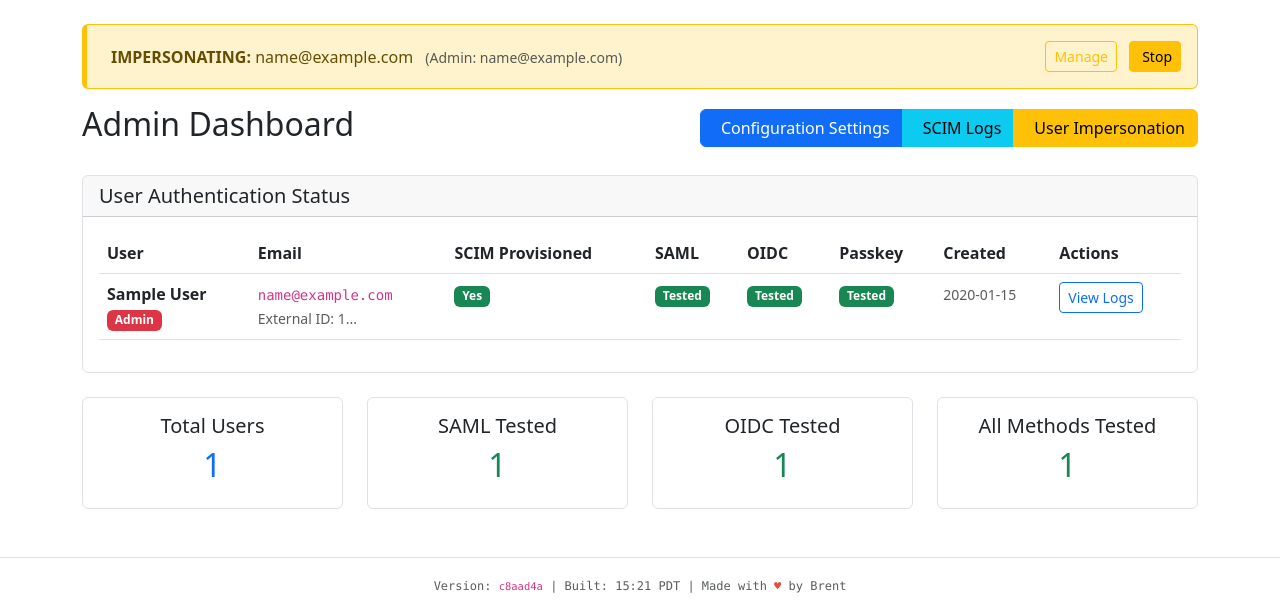
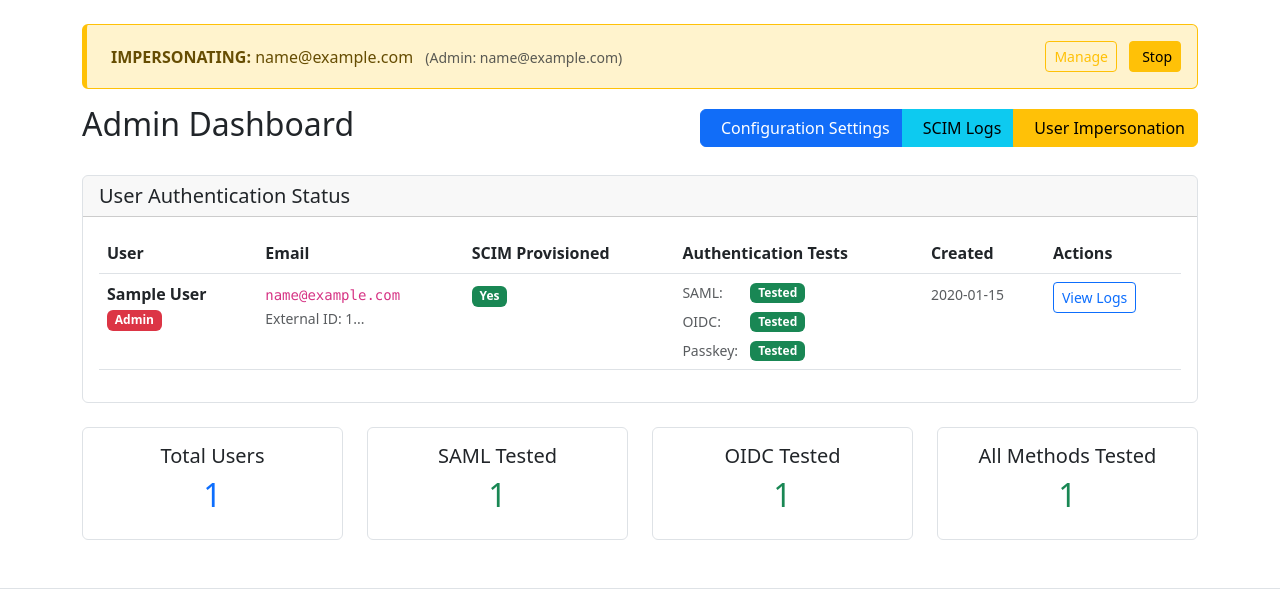
Before and after one commit to brentley/sso-app, a Flask app: page /admin in a window 1280 px wide. Shown: the part 56-666 px from the top of the page. Run offline with Flask 3, Linux system fonts and the light colour scheme; a user stored in the database is signed in; tables that the repository leaves empty hold one stand-in row (values such as "Sample post").

Commit message:
feat: improve admin user table layout with single column for auth tests
- Combine SAML/OIDC/Passkey tests into single vertical column
- Add auditor role badge display
- Improve table spacing and readability
- Add CSS styling for better auth test display

```diff
--- a/static/css/style.css
+++ b/static/css/style.css
@@ -534,3 +534,16 @@ body {
     background-color: var(--bg-secondary) !important;
     color: var(--text-primary) !important;
 }
+
+/* Admin table improvements */
+.auth-tests-column {
+    min-width: 140px;
+}
+
+.auth-tests-column .d-flex {
+    margin-bottom: 0.25rem;
+}
+
+.auth-tests-column .d-flex:last-child {
+    margin-bottom: 0;
+}
--- a/templates/admin.html
+++ b/templates/admin.html
@@ -34,9 +34,7 @@
                                 <th>User</th>
                                 <th>Email</th>
                                 <th>SCIM Provisioned</th>
-                                <th>SAML</th>
-                                <th>OIDC</th>
-                                <th>Passkey</th>
+                                <th>Authentication Tests</th>
                                 <th>Created</th>
                                 <th>Actions</th>
                             </tr>
@@ -50,6 +48,8 @@
                                             <div class="fw-bold">{{ user.name }}</div>
                                             {% if user.is_admin %}
                                                 <small class="badge bg-danger">Admin</small>
+                                            {% elif user.is_auditor %}
+                                                <small class="badge bg-info">Auditor</small>
                                             {% endif %}
                                             {% if not user.active %}
                                                 <small class="badge bg-warning">Inactive</small>
@@ -68,20 +68,27 @@
                                         {{ 'Yes' if user.scim_provisioned else 'No' }}
                                     </span>
                                 </td>
-                                <td>
+                                <td class="auth-tests-column">
+                                    <div class="d-flex flex-column gap-1">
+                                        <div class="d-flex align-items-center">
+                                            <small class="text-muted me-2" style="min-width: 60px;">SAML:</small>
                                             <span class="badge {{ 'bg-success' if user.saml_tested else 'bg-secondary' }}">
                                                 {{ 'Tested' if user.saml_tested else 'Not Tested' }}
                                             </span>
-                                </td>
-                                <td>
+                                        </div>
+                                        <div class="d-flex align-items-center">
+                                            <small class="text-muted me-2" style="min-width: 60px;">OIDC:</small>
                                             <span class="badge {{ 'bg-success' if user.oidc_tested else 'bg-secondary' }}">
                                                 {{ 'Tested' if user.oidc_tested else 'Not Tested' }}
                                             </span>
-                                </td>
-                                <td>
+                                        </div>
+                                        <div class="d-flex align-items-center">
+                                            <small class="text-muted me-2" style="min-width: 60px;">Passkey:</small>
                                             <span class="badge {{ 'bg-success' if user.passkey_tested else 'bg-secondary' }}">
                                                 {{ 'Tested' if user.passkey_tested else 'Not Tested' }}
                                             </span>
+                                        </div>
+                                    </div>
                                 </td>
                                 <td>
                                     <small class="text-muted">{{ user.created_at.strftime('%Y-%m-%d') }}</small>
```
Lines whose indentation alone changed are shown as unchanged.
